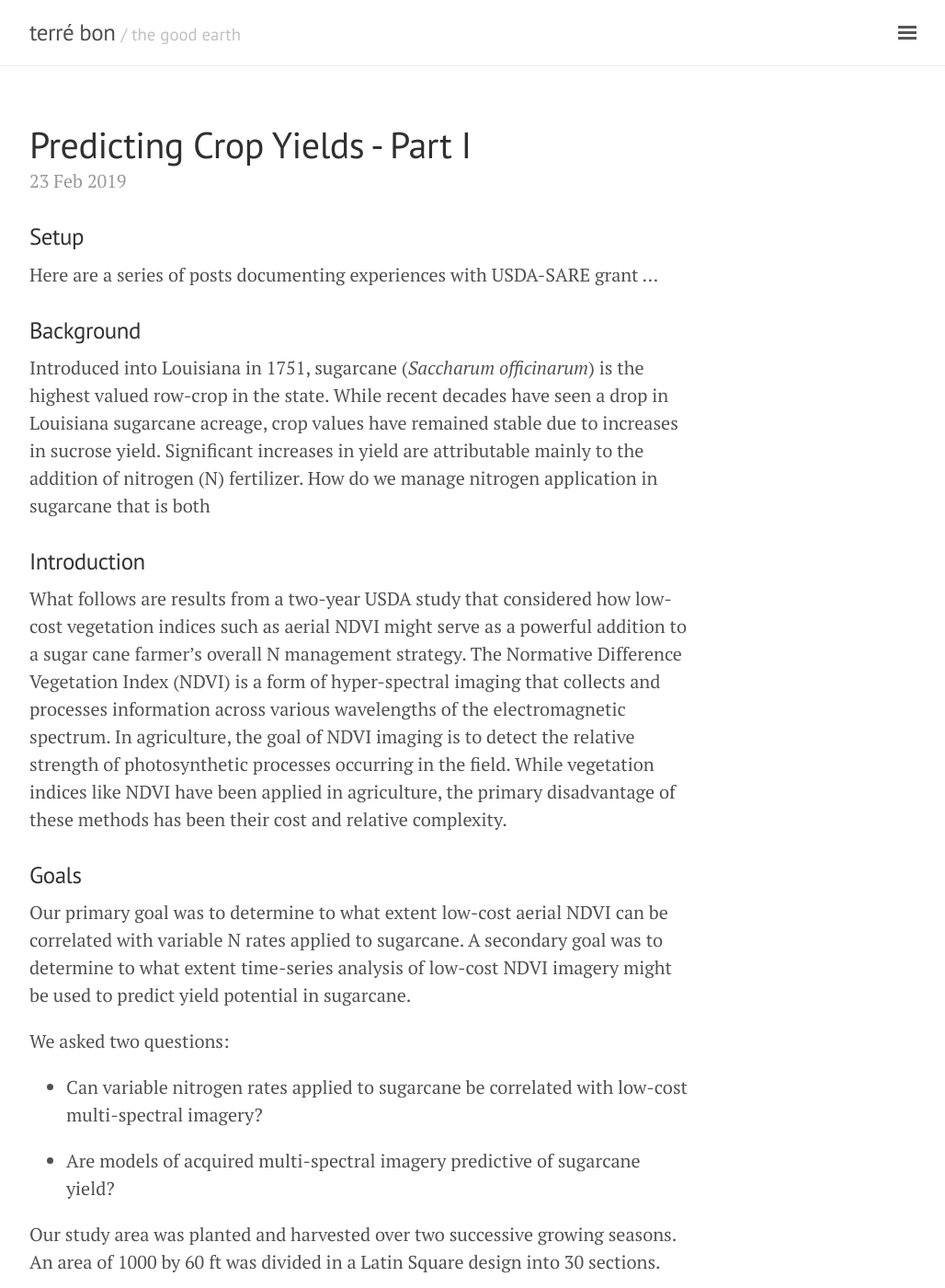
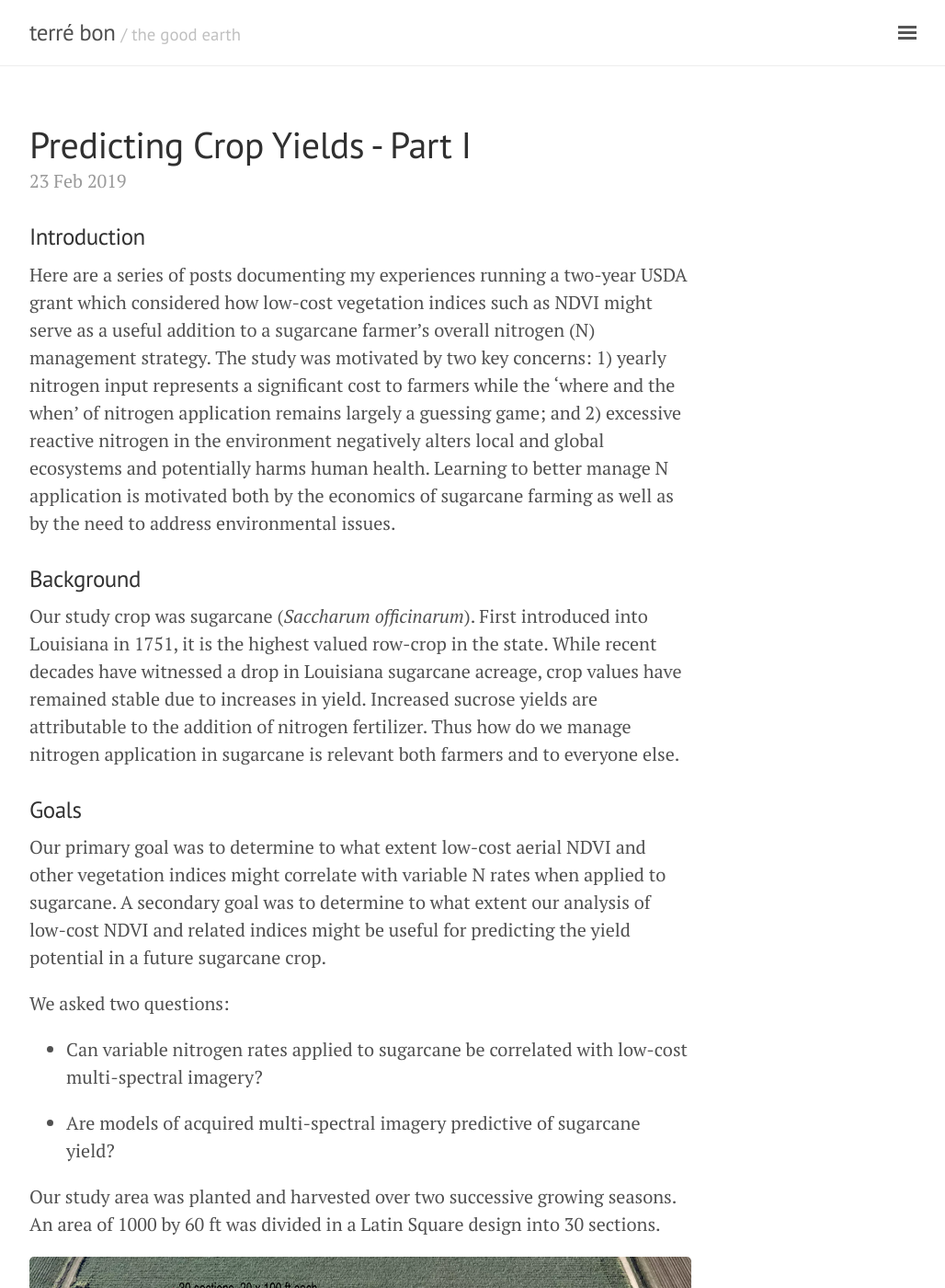
Before and after one commit to geraldmc/geraldmc.github.io, a Jekyll site: the page built from _posts/2019-02-23-predicting-yield-1.md, in a window 1280 px wide and 1400 px high. Shown: the whole window at 92% size, without its empty margins (248-1276 px from the left). Built offline with Jekyll 4.4.1, drawn with Linux system fonts in a browser that asks for light colours.

Commit message:
updates SARE intro

```diff
--- a/_posts/2019-02-23-predicting-yield-1.md
+++ b/_posts/2019-02-23-predicting-yield-1.md
@@ -3,28 +3,23 @@ layout: post
 title: Predicting Crop Yields - Part I
 ---
 
-### Setup
+### Introduction
 
-Here are a series of posts documenting experiences with USDA-SARE grant ...
+Here are a series of posts documenting my experiences running a two-year USDA grant which considered how low-cost vegetation indices such as NDVI might serve as a useful addition to a sugarcane farmer's overall nitrogen (N) management strategy. The study was motivated by two key concerns: 1) yearly nitrogen input represents a significant cost to farmers while the 'where and the when' of nitrogen application remains largely a guessing game; and 2) excessive reactive nitrogen in the environment negatively alters local and global ecosystems and potentially harms human health. Learning to better manage N application is motivated both by the economics of sugarcane farming as well as by the need to address environmental issues.
 
 ### Background
 
-Introduced into Louisiana in 1751, sugarcane (*Saccharum officinarum*) is the highest valued row-crop in the state. While recent decades have seen a drop in Louisiana sugarcane acreage, crop values have remained stable due to increases in sucrose yield. Significant increases in yield are attributable mainly to the addition of nitrogen (N) fertilizer. How do we manage nitrogen application in sugarcane that is both
-
-
-### Introduction
-
-What follows are results from a two-year USDA study that considered how low-cost vegetation indices such as aerial NDVI might serve as a powerful addition to a sugar cane farmer's overall N management strategy. The Normative Difference Vegetation Index (NDVI) is a form of hyper-spectral imaging that collects and processes information across various wavelengths of the electromagnetic spectrum. In agriculture, the goal of NDVI imaging is to detect the relative strength of photosynthetic processes occurring in the field. While vegetation indices like NDVI have been applied in agriculture, the primary disadvantage of these methods has been their cost and relative complexity.
-
+Our study crop was sugarcane (*Saccharum officinarum*). First introduced into Louisiana in 1751, it is the highest valued row-crop in the state. While recent decades have witnessed a drop in Louisiana sugarcane acreage, crop values have remained stable due to increases in yield. Increased sucrose yields are attributable to the addition of nitrogen fertilizer. Thus how do we manage nitrogen application in sugarcane is relevant both farmers and to everyone else.
 
 ### Goals
-Our primary goal was to determine to what extent low-cost aerial NDVI can be correlated with variable N rates applied to sugarcane. A secondary goal was to determine to what extent time-series analysis of low-cost NDVI imagery might be used to predict yield potential in sugarcane.
+Our primary goal was to determine to what extent low-cost aerial NDVI and other vegetation indices might correlate with variable N rates when applied to sugarcane. A secondary goal was to determine to what extent our analysis of low-cost NDVI and related indices might be useful for predicting the yield potential in a future sugarcane crop.
 
 We asked two questions:
 
 * Can variable nitrogen rates applied to sugarcane be correlated with low-cost multi-spectral imagery?
 
 * Are models of acquired multi-spectral imagery predictive of sugarcane yield?
+
 
 Our study area was planted and harvested over two successive growing seasons. An area of 1000 by 60 ft was divided in a Latin Square design into 30 sections.
 
```
